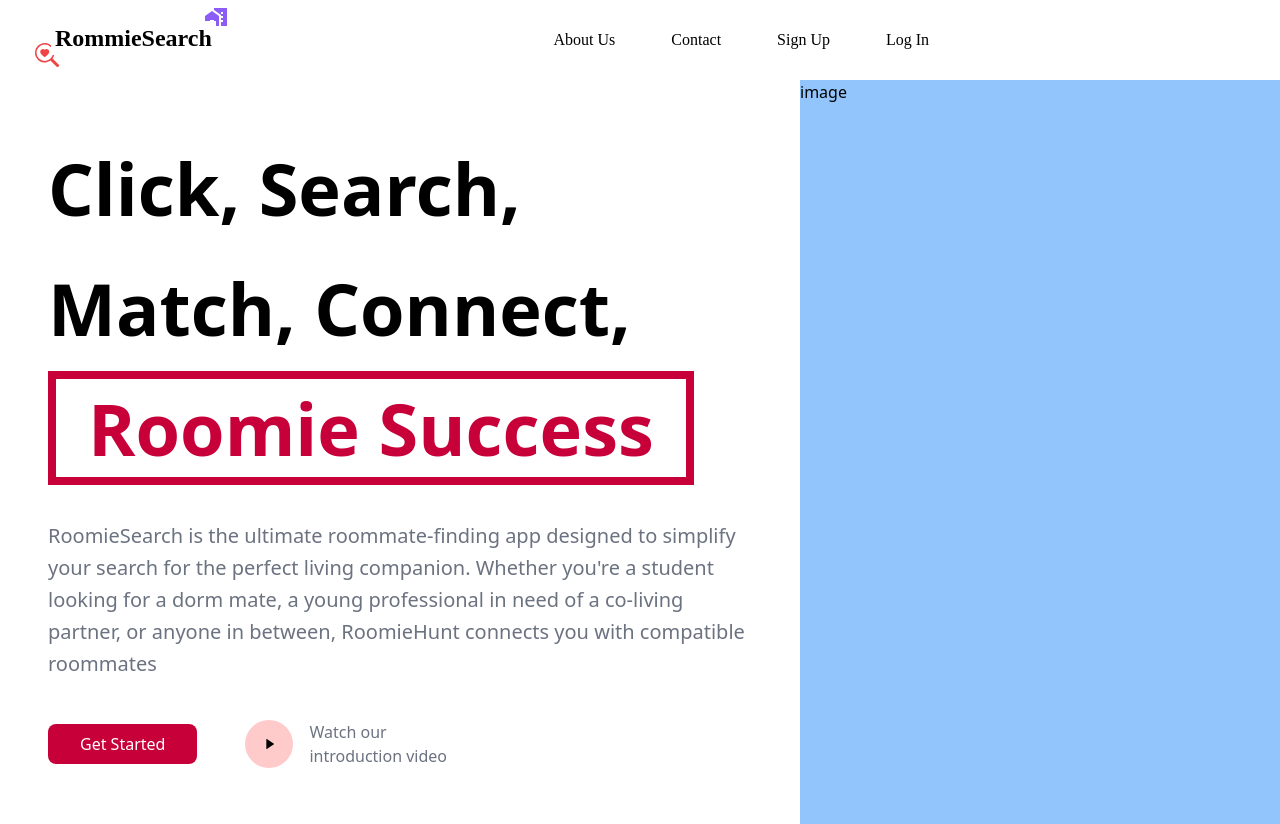
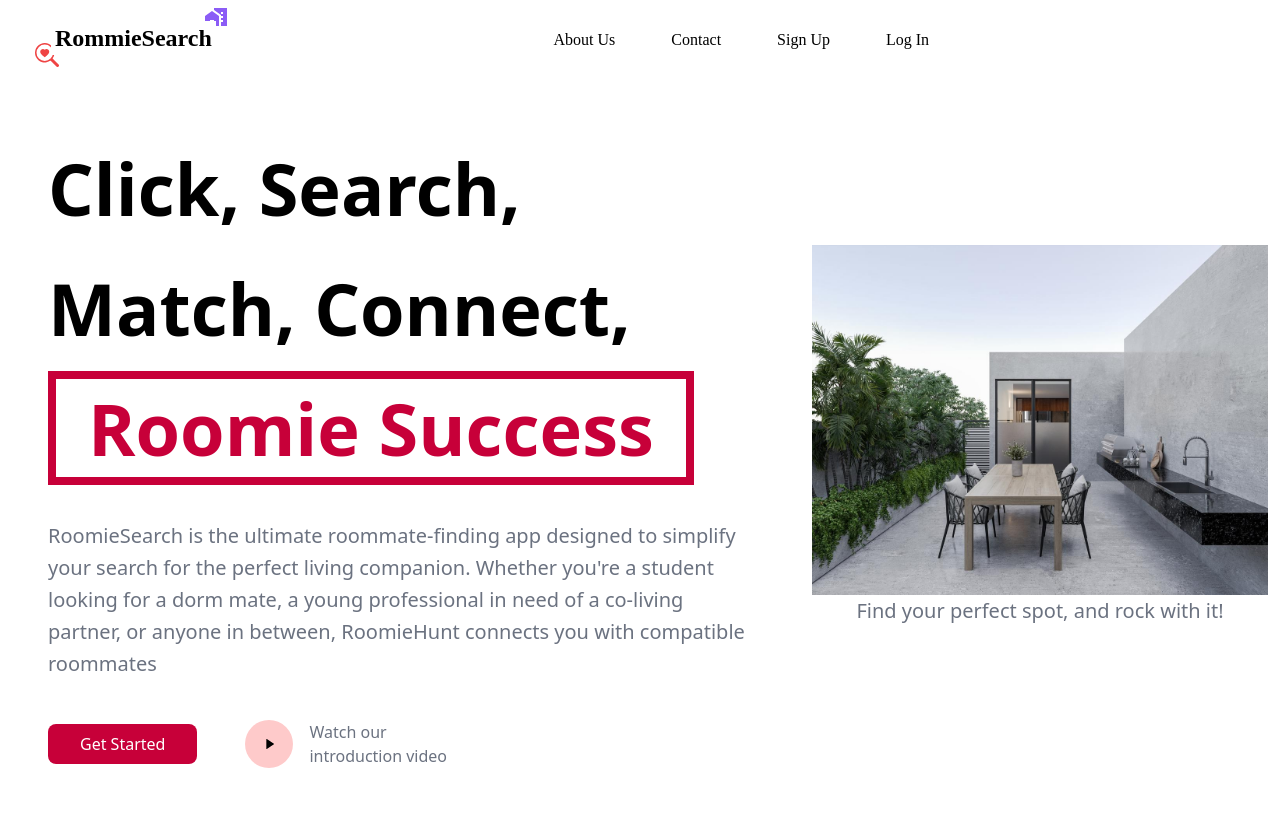
Before and after one commit to mondragonSaiz/findMyRommie, a React (Create React App) app in the folder client/: page / in a window 1280 px wide. Built offline with nearby package versions, Linux system fonts and the light colour scheme; a web font is replaced by a local one.

Commit message:
style: added image to landing page

```diff
--- a/client/src/pages/Home.jsx
+++ b/client/src/pages/Home.jsx
@@ -1,5 +1,6 @@
 import React from 'react';
 import { RiPlayFill } from 'react-icons/ri';
+import deptImage from '../assets/images/coolDept.jpeg';
 export default function Home() {
   return (
     <section className=" h-[90vh] grid grid-cols-1 md:grid-cols-8">
@@ -32,7 +33,12 @@ export default function Home() {
           </div>
         </div>
       </div>
-      <div className="bg-blue-300 md:col-span-3">image</div>
+      <div className="flex flex-col items-center justify-center  md:col-span-3">
+        <img src={deptImage} className="w-26 h-26 px-3 rounded-lg" />
+        <p className="text-gray-500 text-xl leading-8 mb-8">
+          Find your perfect spot, and rock with it!
+        </p>
+      </div>
       {/* <div className="bg-yellow-300 md:col-span-8 h-[800px]">image</div> */}
     </section>
   );
```
Also changed, not shown: client/src/assets/images/coolDept.jpeg (added).
